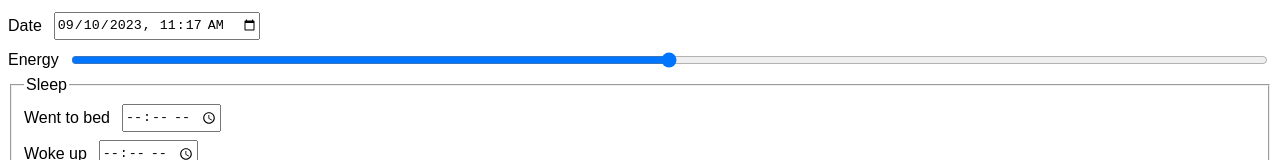
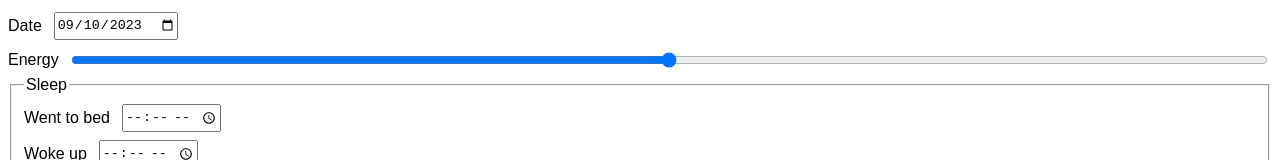
Before and after one commit to EliranSun/tracker, a plain HTML site: page index.html in a window 1280 px wide. Shown: the top 160 px of the page. Drawn offline with nearby package versions, Linux system fonts and the light colour scheme; a web font is replaced by a local one.

Commit message:
Date should not include time

```diff
--- a/index.html
+++ b/index.html
@@ -47,7 +47,7 @@
 <form id="dataForm" onsubmit="return false">
   <div class="field">
     <label for="date">Date</label>
-    <input type="datetime-local" id="date" name="date" value="" data-column="date">
+    <input type="date" id="date" name="date" value="" data-column="date">
   </div>
 
   <div class="field">
@@ -207,10 +207,10 @@
   const getIsoFormat = () => {
     const timezoneOffset = (new Date()).getTimezoneOffset() * 60000; // offset in milliseconds
     const localISOTime = (new Date(Date.now() - timezoneOffset)).toISOString().slice(0, -1);
-    return localISOTime.slice(0, 16);
+    return localISOTime.slice(0, 10);
   };
 
-  const dateInput = document.querySelector("input[type=datetime-local]");
+  const dateInput = document.querySelector("input[type=date]");
   dateInput.value = getIsoFormat();
 </script>
 </html>
```
